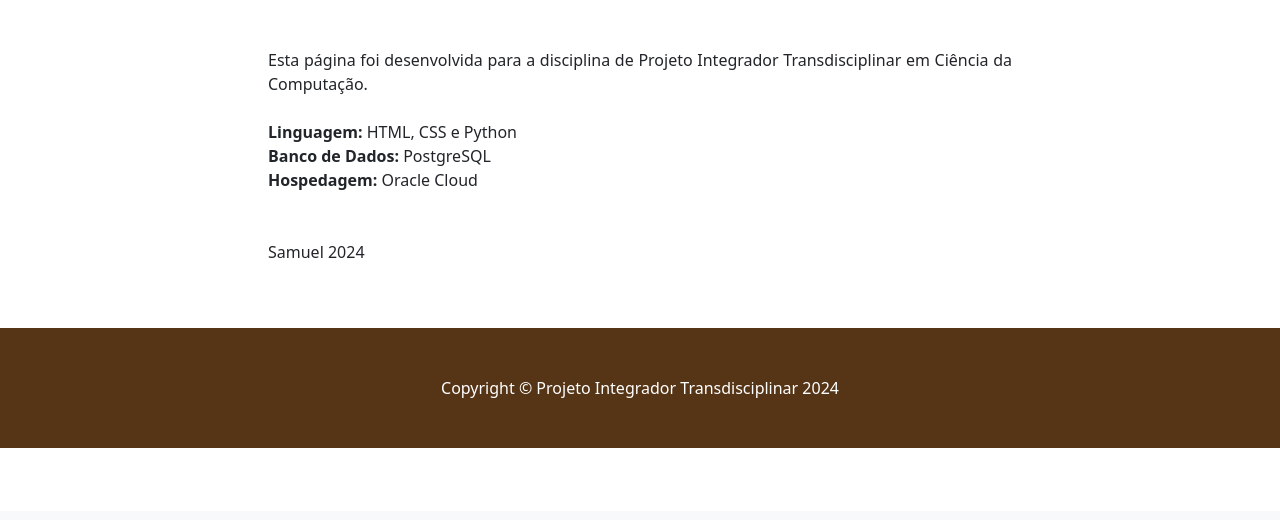
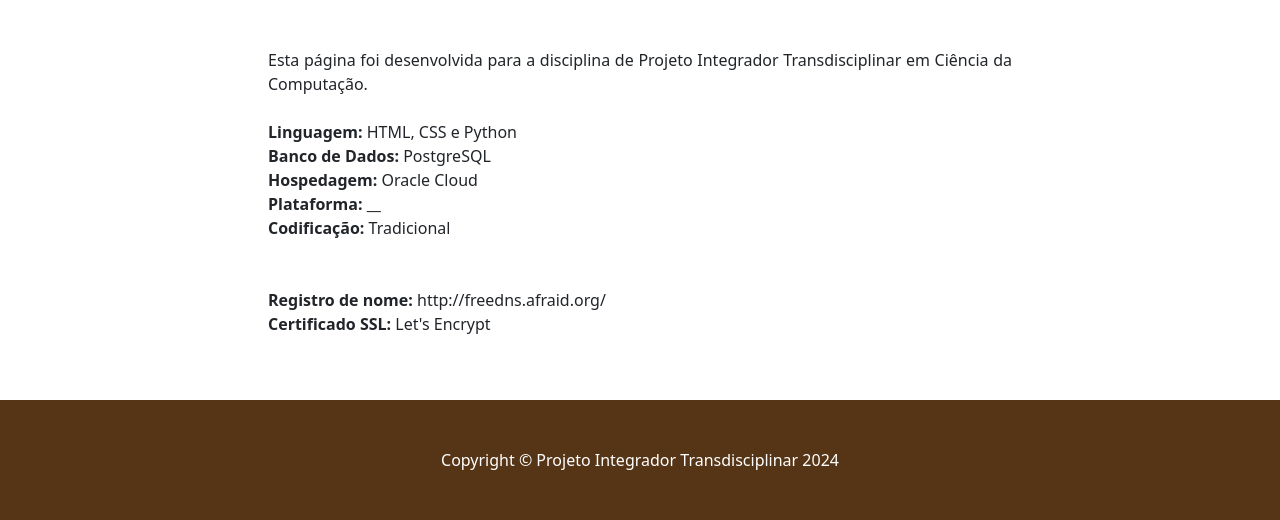
Before and after one commit to samuelwerneck/cafe, a Django app: page /about/ in a window 1280 px wide. Shown: the part 289-809 px from the top of the page. Before the commit the page ends 737 px from the top, so only its background shows below. Run offline with Django 5.2, Linux system fonts and the light colour scheme; some libraries are stand-ins or nearby versions.

Commit message:
Ajustes para ambiente de produção

```diff
--- a/store/templates/about.html
+++ b/store/templates/about.html
@@ -22,8 +22,12 @@
 						<strong>Linguagem:</strong> HTML, CSS e Python<br/>
 						<strong>Banco de Dados:</strong> PostgreSQL<br/>
 						<strong>Hospedagem:</strong> Oracle Cloud<br/>
+						<strong>Plataforma:</strong> __<br/>
+						<strong>Codificação:</strong> Tradicional<br/>
 						<br/><br/>
-						Samuel 2024
+						<strong>Registro de nome:</strong> http://freedns.afraid.org/<br/>
+						<strong>Certificado SSL:</strong> Let's Encrypt<br/>
+
         				</p>
         				<br/><br/>
         			</div>
```
